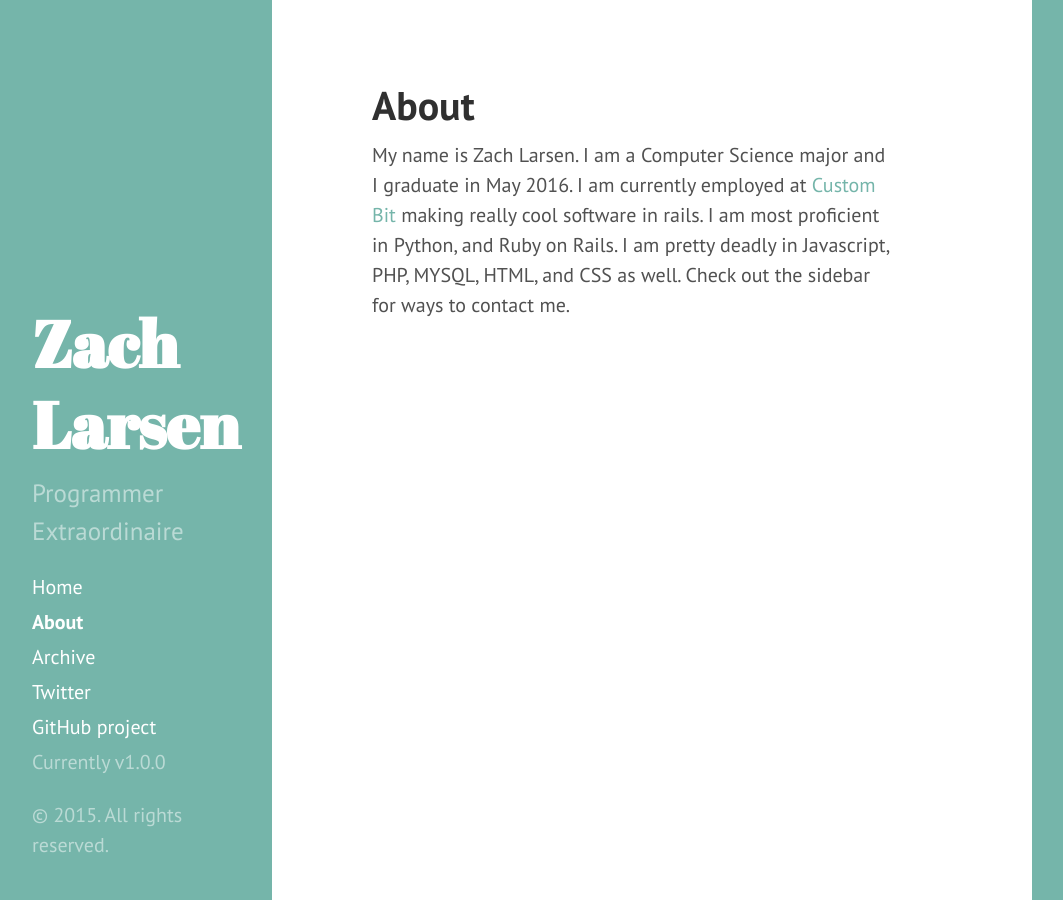
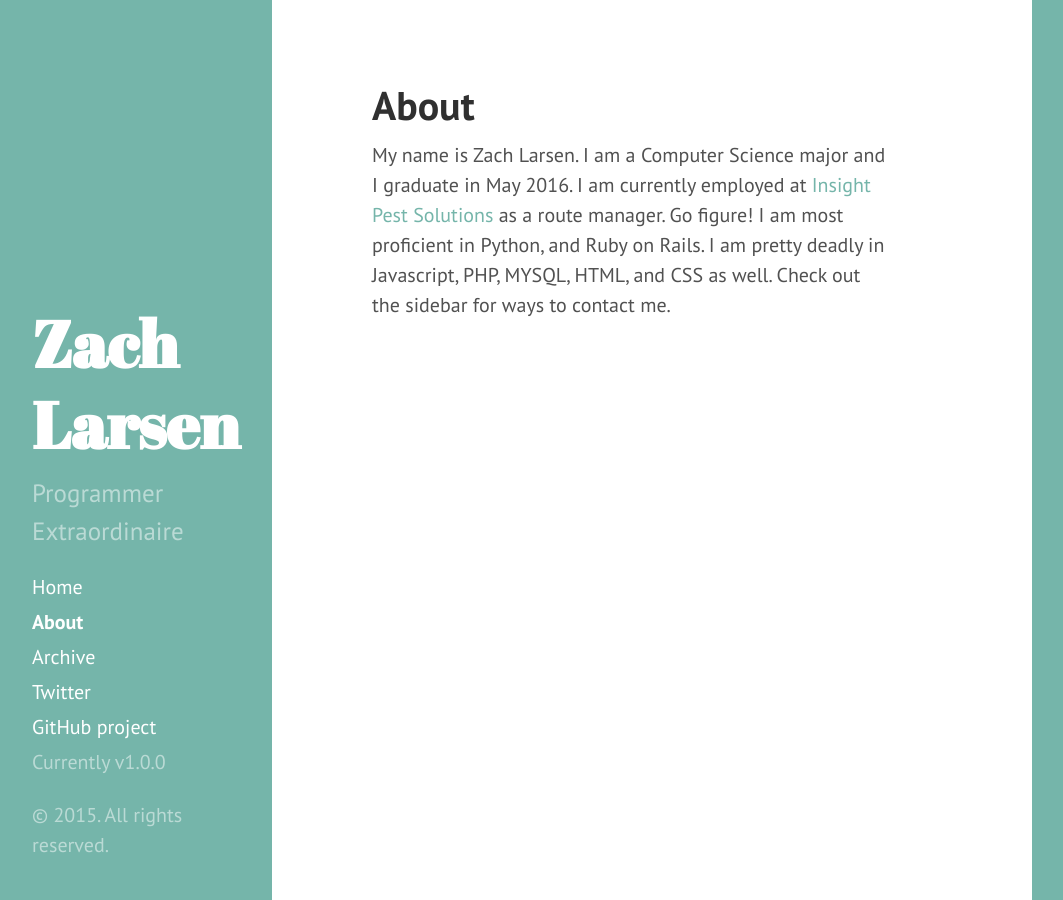
Before and after one commit to zlarsen/zlarsen.github.io, a Jekyll site: the page built from about.md, in a window 1280 px wide. Shown: the whole page, without its empty margins (8-1071 px from the left). Built offline with Jekyll 4.4.1, drawn with Linux system fonts in a browser that asks for light colours; Markdown is read by kramdown in place of the engine named in the settings.

Commit message:
Updates About Page

```diff
--- a/about.md
+++ b/about.md
@@ -3,4 +3,4 @@ layout: page
 title: About
 ---
 
-My name is Zach Larsen. I am a Computer Science major and I graduate in May 2016. I am currently employed at [Custom Bit](http://custombit.com) making really cool software in rails. I am most proficient in Python, and Ruby on Rails. I am pretty deadly in Javascript, PHP, MYSQL, HTML, and CSS as well. Check out the sidebar for ways to contact me.
+My name is Zach Larsen. I am a Computer Science major and I graduate in May 2016. I am currently employed at [Insight Pest Solutions](http://insightpestcleveland.com) as a route manager. Go figure! I am most proficient in Python, and Ruby on Rails. I am pretty deadly in Javascript, PHP, MYSQL, HTML, and CSS as well. Check out the sidebar for ways to contact me.
```
